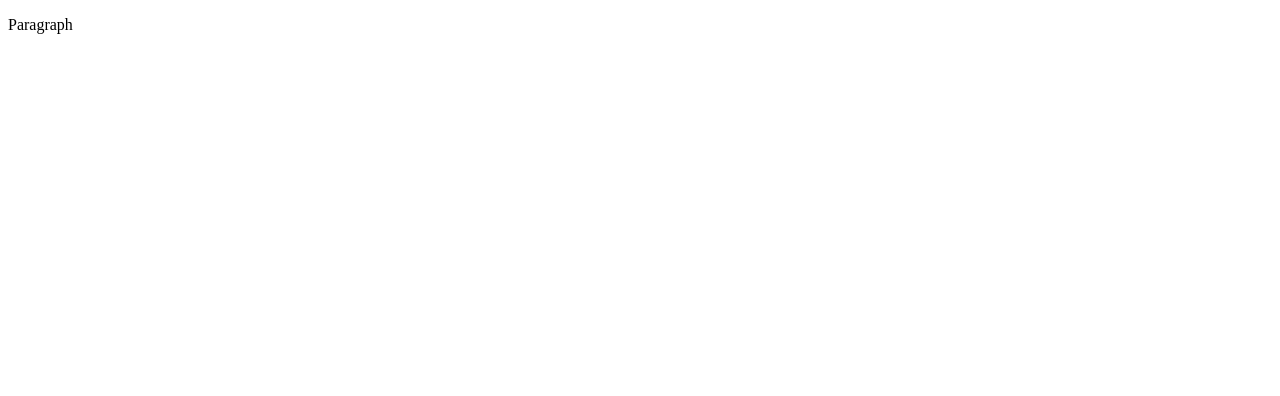
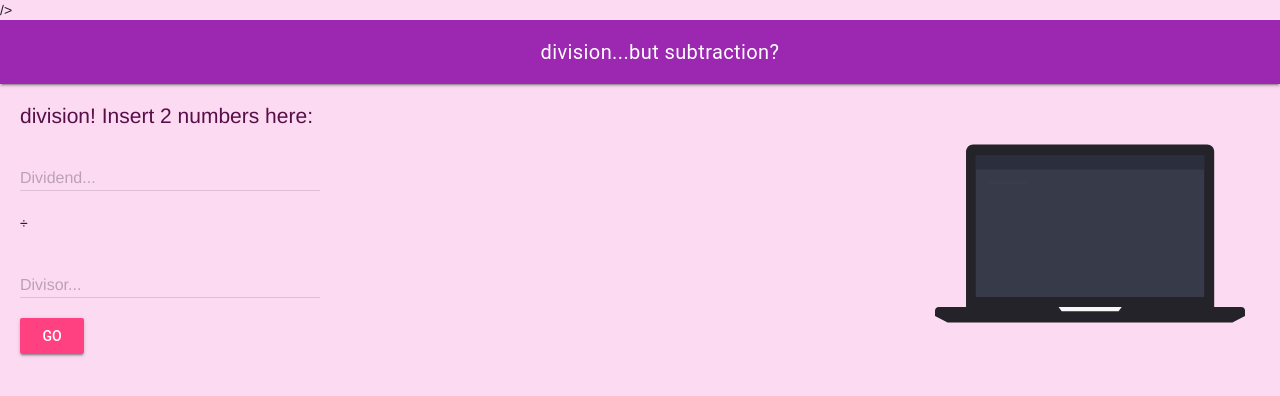
Before and after one commit to MTHS-ICD2O-1-2023/ICD2O-Unit-5-08-Hames-al-sharoa, a plain HTML site: page index.html in a window 1280 px wide. Drawn offline with nearby package versions, Linux system fonts and the light colour scheme.

Commit message:
save all

```diff
--- a/css/style.css
+++ b/css/style.css
@@ -1,4 +1,49 @@
-/* Created by: Mr. Coxall
-* Created on: Sep 2020
+/* Created by: hames al sharoa
+* Created on: may 2024
 * This file contains the CSS for index.html
 */
+
+.mdl-layout__header-row {
+  align-items: center;
+  justify-content: center;
+}
+
+.mdl-layout__content {
+  padding-left: 15pt;
+  padding-right: 15pt;
+  padding-top: 15pt;
+}
+
+/* Due to error in MDL : https://github.com/google/material-design-lite/issues/5281
+*/
+.mdl-ripple {
+  background: #000;
+  opacity: 0.001;
+}
+
+body {
+  background-color: #fbdaf2;
+}
+
+p {
+  color: black;
+  font-family: Helvetica, Arial, sans-serif;
+  font-weight: bold;
+  font-size: 1.5rem;
+  padding-top: 15pt;
+}
+
+img {
+  float: right;
+  margin-right: 15px;
+}
+
+#difference {
+  padding-top: 15px;
+  font-size: 130%;
+}
+
+#text {
+  font-size: 150%;
+  color: #580e48;
+}
--- a/index.html
+++ b/index.html
@@ -1,9 +1,71 @@
 <!DOCTYPE html>
 <html>
-  <head>
-    <title>Title</title>
-  </head>
-  <body>
-    <p>Paragraph</p>
-  </body>
+<head>
+  <meta charset="utf-8" />
+  <meta name="description" content="Area and Perimeter of Rectangle, in JavaScript" />
+  <meta name="keywords" content="mths, icd2o" />
+  <meta name="author" content="hames.al-sharoa" />
+  <meta name="viewport" content="width=device-width, initial-scale=1.0" />
+  <link rel="stylesheet" href="./css/style.css" />
+  <link rel="stylesheet" href="https://fonts.googleapis.com/icon?family=Material+Icons" />
+  <link rel="stylesheet" href="https://code.getmdl.io/1.3.0/material.indigo-pink.min.css" />
+  />
+  <link rel="apple-touch-icon" sizes="180x180" href="apple-touch-icon.png" />
+  <link rel="icon" type="image/png" sizes="32x32" href="favicon-32x32.png" />
+  <link rel="icon" type="image/png" sizes="16x16" href="favicon-16x16.png" />
+  <link rel="manifest" href="site.webmanifest" />
+  <!--- https://stackoverflow.com/questions/32759272/how-to-load-css-asynchronously --->
+  <link rel="stylesheet" href="https://fonts.googleapis.com/icon?family=Material+Icons" media="none"
+    onload="if(media!='all')media='all'" />
+  <noscript>
+    <link rel="stylesheet" href="https://fonts.googleapis.com/icon?family=Material+Icons" />
+  </noscript>
+  <link rel="stylesheet" href="https://code.getmdl.io/1.3.0/material.purple-pink.min.css" media="none"
+    onload="if(media!='all')media='all'" />
+  <noscript>
+    <link rel="stylesheet" href="https://code.getmdl.io/1.3.0/material.purple-pink.min.css" />
+  </noscript>
+  <link rel="apple-touch-icon" sizes="180x180" href="apple-touch-icon.png" />
+  <link rel="icon" type="image/png" sizes="32x32" href="favicon-32x32.png" />
+  <link rel="icon" type="image/png" sizes="16x16" href="favicon-16x16.png" />
+</head>
+<title>division...but subtraction?</title>
+<body>
+  <script defer src="https://code.getmdl.io/1.3.0/material.min.js"></script>
+  <script src="./js/script.js"></script>
+  <div class="mdl-layout mdl-js-layout mdl-layout--fixed-header">
+    <header class="mdl-layout__header">
+      <div class="mdl-layout__header-row">
+        <span class="mdl-layout-title">division...but subtraction?</span>
+      </div>
+    </header>
+    <main class="mdl-layout__content">
+      <p id="text">division! Insert 2 numbers here:</p>
+      <img src="./images/notebook-animation.svg" alt="Computer" width="25%" height="25%" />
+      <!-- Numeric Textfield with Floating Label -->
+      <form action="#">
+        <div class="mdl-textfield mdl-js-textfield mdl-textfield--floating-label">
+          <input class="mdl-textfield__input" type="text" pattern="-?[0-9]*(\.[0-9]+)?" id="number1" />
+          <label class="mdl-textfield__label" for="number1">Dividend...</label>
+          <span class="mdl-textfield__error">Input is not a number!</span>
+        </div>
+      </form>
+      <p>÷</p>
+      <!-- Numeric Textfield with Floating Label -->
+      <form action="#">
+        <div class="mdl-textfield mdl-js-textfield mdl-textfield--floating-label">
+          <input class="mdl-textfield__input" type="text" pattern="-?[0-9]*(\.[0-9]+)?" id="number2" />
+          <label class="mdl-textfield__label" for="number2">Divisor...</label>
+          <span class="mdl-textfield__error">Input is not a number!</span>
+        </div>
+      </form>
+      <!-- Raised button with ripple -->
+      <button class="mdl-button mdl-js-button mdl-button--raised mdl-js-ripple-effect mdl-button--accent"
+        onclick="myButtonClicked()">
+        Go
+      </button>
+      <div id="difference"></div>
+    </main>
+  </div>
+</body>
 </html>
--- a/js/script.js
+++ b/js/script.js
@@ -1,5 +1,38 @@
-// Copyright (c) 2020 Mr. Coxall All rights reserved
+// Copyright (c) hames al sharoa All rights reserved
 //
-// Created by: Mr. Coxall
-// Created on: Sep 2020
+// Created by: hames al sharoa
+// Created on: may 2024
 // This file contains the JS functions for index.html
+
+"use strict"
+
+/**
+ * Check servie worker.
+ */
+if (navigator.serviceWorker) {
+  navigator.serviceWorker.register("/ICS2O-Unit5-08-JS/sw.js", {
+    scope: "/ICS2O-Unit5-08-JS/",
+  })
+}
+
+/**
+ * This function calculates the quotient of the user's division problem using subtraction.
+ */
+function myButtonClicked() {
+  const num1 = parseInt(document.getElementById("number1").value)
+  const num2 = parseInt(document.getElementById("number2").value)
+  let counter = 0
+  let remainder = num1
+
+  if (num1 > 0 && num2 > 0) {
+    while (remainder + 1 > num2) {
+      remainder -= num2
+      counter++
+    }
+    document.getElementById("difference").innerHTML =
+      num1 + " ÷ " + num2 + " = " + counter + " R " + remainder
+  } else {
+    document.getElementById("difference").innerHTML =
+      "Uh oh- only enter positive numbers above 0, thanks!"
+  }
+}
```
Also changed, not shown: android-chrome-192x192.png (added), android-chrome-512x512.png (added), apple-touch-icon.png (added), favicon-16x16.png (added), favicon-32x32.png (added), favicon.ico (added), site.webmanifest (added).
